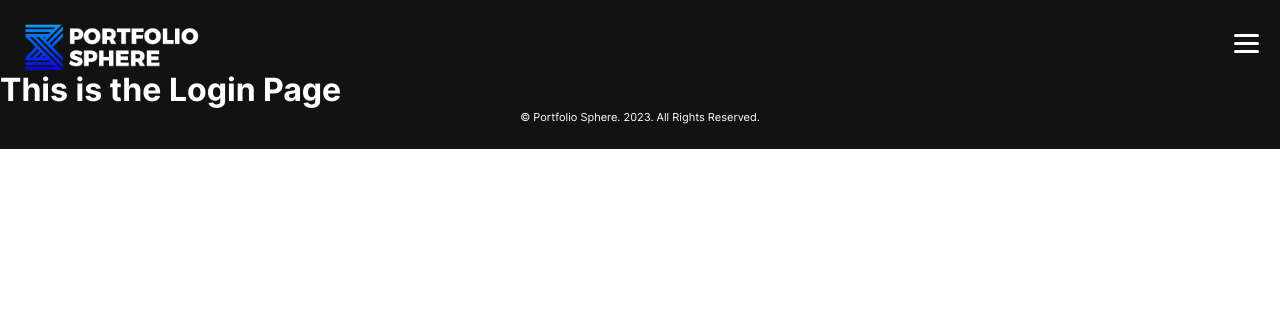
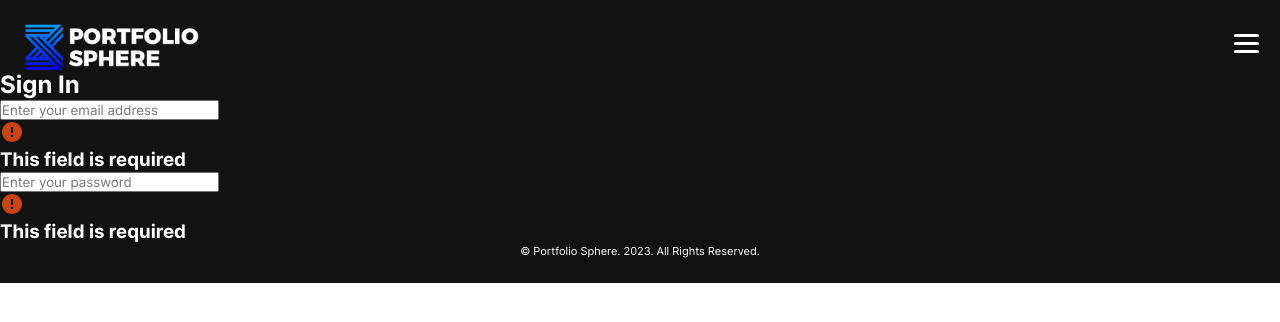
Before and after one commit to TristanJgn/portfolio-sphere, a React (Create React App) app: page /login in a window 1280 px wide. Shown: the top 322 px of the page. Built offline with nearby package versions, Linux system fonts and the light colour scheme.

Commit message:
adds intial form structure using states and a default error message

```diff
--- a/src/Pages/Login/Login.js
+++ b/src/Pages/Login/Login.js
@@ -1,9 +1,70 @@
+import { useState } from "react";
+import errorIcon from "../../assets/icons/error.svg";
 import "./Login.scss";
 
 function Login() {
+  const [email, setEmail] = useState("")
+  const [password, setPassword] = useState("")
+
+  const handleChangeEmail = (event) => {
+      setEmail(event.target.value);
+  };
+
+  const handleChangePassword = (event) => {
+    setPassword(event.target.value);
+  };
+
   return (
     <main className="login-page">
-      <h1>This is the Login Page</h1>
+      <section className="login-form-container">
+        <h2 className="login-form-container__title">Sign In</h2>
+        <form className="login-form">
+          <div className="login-form__input-group">
+            <label className="login-form__label" htmlFor="email"></label>
+            <input
+              className="login-form__input"
+              type="text"
+              id="email"
+              name="email"
+              placeholder="Enter your email address"
+              value={email}
+              onChange={handleChangeEmail}
+            ></input>
+            <div className={`login-form-error`}>
+              <img
+                className="login-form-error__icon"
+                src={errorIcon}
+                alt="error icon"
+              />
+              <h3 className="login-form-error__message">
+                This field is required
+              </h3>
+            </div>
+          </div>
+          <div className="login-form__input-group">
+            <label className="login-form__label" htmlFor="password"></label>
+            <input
+              className="login-form__input"
+              type="password"
+              id="password"
+              name="password"
+              placeholder="Enter your password"
+              value={password}
+              onChange={handleChangePassword}
+            ></input>
+            <div className={`login-form-error`}>
+              <img
+                className="login-form-error__icon"
+                src={errorIcon}
+                alt="error icon"
+              />
+              <h3 className="login-form-error__message">
+                This field is required
+              </h3>
+            </div>
+          </div>
+        </form>
+      </section>
     </main>
   );
 }
```
Also changed, not shown: src/assets/icons/error.svg (added).
